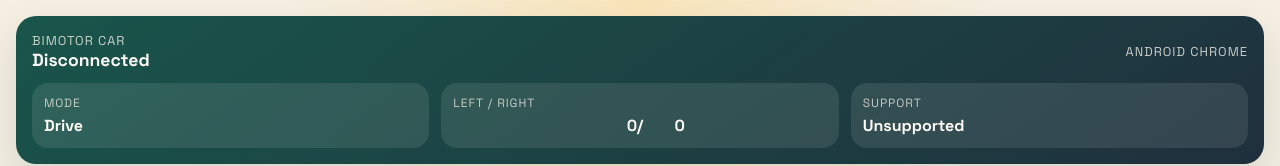
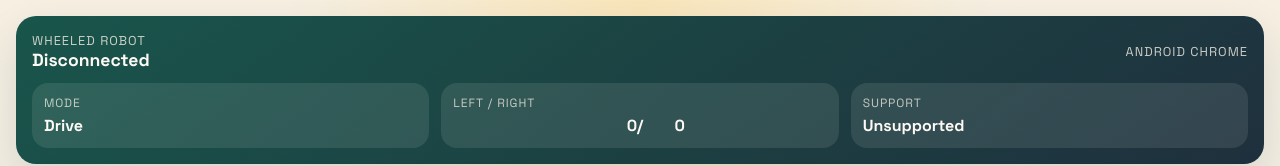
Before and after one commit to InternetXplorer/esp32_robot_control_interface, a React (Vite) app: page / in a window 1280 px wide. Shown: the top 166 px of the page. Built offline with nearby package versions, Linux system fonts and the light colour scheme.

Commit message:
Switch the PWA BLE client to the Wheeled Robot single-command protocol

```diff
--- a/index.html
+++ b/index.html
@@ -10,9 +10,9 @@
     <link rel="icon" type="image/svg+xml" href="./favicon.svg" />
     <meta
       name="description"
-      content="Android Chrome PWA for controlling the BiMotor Car ESP32-C6 over Web Bluetooth."
+      content="Android Chrome PWA for controlling the Wheeled Robot ESP32-C6 over Web Bluetooth."
     />
-    <title>BiMotor Control</title>
+    <title>Wheeled Robot Control</title>
   </head>
   <body>
     <div id="root"></div>
--- a/src/ble/client.ts
+++ b/src/ble/client.ts
@@ -1,13 +1,12 @@
 import {
+  COMMAND_CHARACTERISTIC_UUID,
   DEVICE_NAME_HINT,
-  LEFT_MOTOR_CHARACTERISTIC_UUID,
   MOTOR_SERVICE_UUID,
-  REQUEST_DEVICE_OPTIONS,
-  RIGHT_MOTOR_CHARACTERISTIC_UUID
+  REQUEST_DEVICE_OPTIONS
 } from './constants';
 import { BleClientError, normalizeBleError } from './errors';
-import { encodeMotorValue } from '../domain/encode';
-import { clampMotorValue, DriveCommand } from '../domain/motor';
+import { encodeDriveCommand } from '../domain/encode';
+import { DriveCommand } from '../domain/motor';
 
 export interface BleMotorClient {
   isSupported(): boolean;
@@ -31,8 +30,7 @@ const debug = (...args: unknown[]): void => {
 export class WebBleMotorClient implements BleMotorClient {
   private device: BluetoothDevice | null = null;
   private server: BluetoothRemoteGATTServer | null = null;
-  private leftCharacteristic: BluetoothRemoteGATTCharacteristic | null = null;
-  private rightCharacteristic: BluetoothRemoteGATTCharacteristic | null = null;
+  private commandCharacteristic: BluetoothRemoteGATTCharacteristic | null = null;
   private listeners = new Set<() => void>();
   private suppressDisconnectEvent = false;
 
@@ -127,16 +125,14 @@ export class WebBleMotorClient implements BleMotorClient {
   }
 
   async writeCommand(command: DriveCommand): Promise<void> {
-    if (!this.server?.connected || !this.leftCharacteristic || !this.rightCharacteristic) {
+    if (!this.server?.connected || !this.commandCharacteristic) {
       throw new BleClientError('gatt-disconnected', 'Device is not connected.');
     }
 
     try {
-      const left = clampMotorValue(command.left);
-      const right = clampMotorValue(command.right);
-      debug('write', { left, right });
-      await this.leftCharacteristic.writeValue(encodeMotorValue(left));
-      await this.rightCharacteristic.writeValue(encodeMotorValue(right));
+      const packet = encodeDriveCommand(command);
+      debug('write', { command, packet: Array.from(new Uint8Array(packet)) });
+      await this.commandCharacteristic.writeValue(packet);
     } catch (error) {
       debug('write failure', error);
       this.clearSession();
@@ -182,12 +178,10 @@ export class WebBleMotorClient implements BleMotorClient {
     }
 
     const service = await server.getPrimaryService(MOTOR_SERVICE_UUID);
-    const leftCharacteristic = await service.getCharacteristic(LEFT_MOTOR_CHARACTERISTIC_UUID);
-    const rightCharacteristic = await service.getCharacteristic(RIGHT_MOTOR_CHARACTERISTIC_UUID);
+    const commandCharacteristic = await service.getCharacteristic(COMMAND_CHARACTERISTIC_UUID);
 
     this.server = server;
-    this.leftCharacteristic = leftCharacteristic;
-    this.rightCharacteristic = rightCharacteristic;
+    this.commandCharacteristic = commandCharacteristic;
     debug('connected');
   }
 
@@ -207,8 +201,7 @@ export class WebBleMotorClient implements BleMotorClient {
       this.device.removeEventListener('gattserverdisconnected', this.handleDisconnected);
     }
     this.server = null;
-    this.leftCharacteristic = null;
-    this.rightCharacteristic = null;
+    this.commandCharacteristic = null;
     this.device = null;
     this.suppressDisconnectEvent = false;
   }
--- a/src/ble/constants.ts
+++ b/src/ble/constants.ts
@@ -1,7 +1,6 @@
-export const DEVICE_NAME_HINT = 'BiMotor Car';
-export const MOTOR_SERVICE_UUID = '12345678-1234-5678-9abc-def012345678';
-export const LEFT_MOTOR_CHARACTERISTIC_UUID = '12345678-1234-5678-9abc-def012345679';
-export const RIGHT_MOTOR_CHARACTERISTIC_UUID = '12345678-1234-5678-9abc-def012345680';
+export const DEVICE_NAME_HINT = 'Wheeled Robot';
+export const MOTOR_SERVICE_UUID = '12345678-1234-5678-9abc-def012345700';
+export const COMMAND_CHARACTERISTIC_UUID = '12345678-1234-5678-9abc-def012345701';
 
 export const REQUEST_DEVICE_OPTIONS: RequestDeviceOptions = {
   filters: [{ services: [MOTOR_SERVICE_UUID] }],
--- a/src/components/StatusBar.tsx
+++ b/src/components/StatusBar.tsx
@@ -27,7 +27,7 @@ export const StatusBar = ({
     <header className={styles.bar}>
       <div className={styles.topline}>
         <div>
-          <p className={styles.eyebrow}>BiMotor Car</p>
+          <p className={styles.eyebrow}>Wheeled Robot</p>
           <p className={styles.status}>{isConnected ? 'Connected' : 'Disconnected'}</p>
         </div>
         <p className={styles.eyebrow}>Android Chrome</p>
--- a/src/domain/encode.ts
+++ b/src/domain/encode.ts
@@ -1,8 +1,17 @@
-import { clampMotorValue } from './motor';
+import { clampMotorValue, DriveCommand, isZeroCommand } from './motor';
 
-export const encodeMotorValue = (value: number): ArrayBuffer => {
-  const buffer = new ArrayBuffer(2);
+const STOP_COMMAND = 0x00;
+const DRIVE_COMMAND = 0x01;
+
+export const encodeDriveCommand = (command: DriveCommand): ArrayBuffer => {
+  if (isZeroCommand(command)) {
+    return Uint8Array.of(STOP_COMMAND).buffer;
+  }
+
+  const buffer = new ArrayBuffer(5);
   const view = new DataView(buffer);
-  view.setInt16(0, clampMotorValue(value), true);
+  view.setUint8(0, DRIVE_COMMAND);
+  view.setInt16(1, clampMotorValue(command.left), true);
+  view.setInt16(3, clampMotorValue(command.right), true);
   return buffer;
 };
--- a/vite.config.ts
+++ b/vite.config.ts
@@ -14,9 +14,9 @@ export default defineConfig({
       registerType: 'autoUpdate',
       includeAssets: ['favicon.svg', 'icons/icon-192.svg', 'icons/icon-512.svg', 'icons/maskable-512.svg'],
       manifest: {
-        name: 'BiMotor Control',
-        short_name: 'BiMotor',
-        description: 'Web Bluetooth controller for the BiMotor Car ESP32-C6.',
+        name: 'Wheeled Robot Control',
+        short_name: 'Wheeled Robot',
+        description: 'Web Bluetooth controller for the Wheeled Robot ESP32-C6.',
         theme_color: '#1f6f5f',
         background_color: '#f5f1e8',
         display: 'standalone',
```
Also changed, not shown: 2 other files (tests, documents, lock files or other folders).
